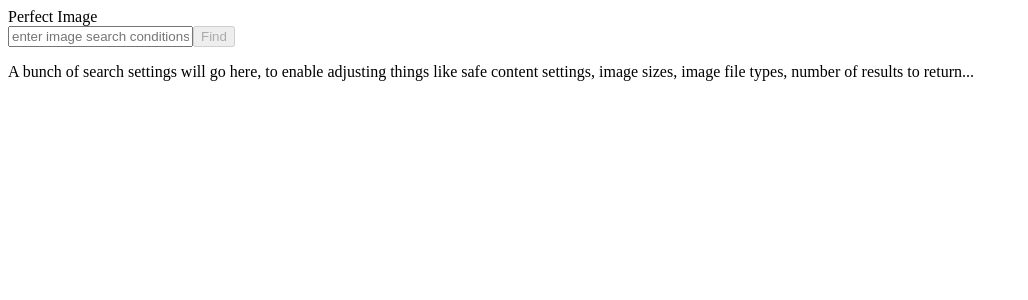
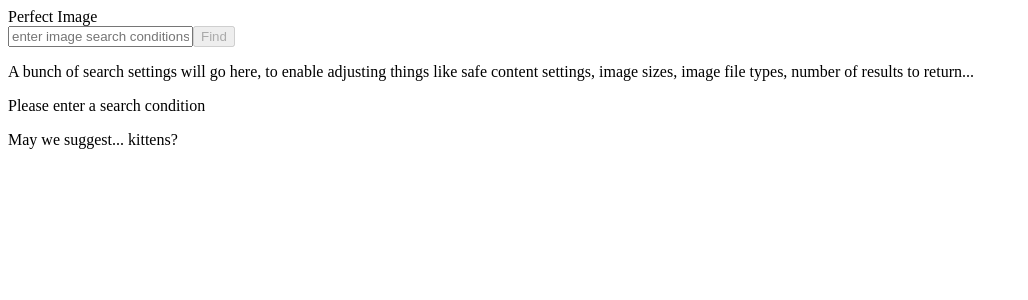
Before and after one commit to MissedMemo/lightbox-cool-school, a React app: page / in a window 1280 px wide. Shown: the top 300 px of the page, without its empty margins (0-1028 px from the left). Built offline with nearby package versions, Linux system fonts and the light colour scheme; the HTML template or start-up script is replaced by a standard one.

Commit message:
display initial user prompt & error messages (empty results set)

```diff
--- a/client/public/style.css
+++ b/client/public/style.css
@@ -136,3 +136,18 @@ body {
   text-align: center;
   background-color: lightblue;
 }
+
+/********************************
+  User Prompt and Error Messages
+*********************************/
+
+.message-area {
+  margin: 15% auto 0 auto;
+  font-size: 32px;
+  font-style: italic;
+  color: lightgray;
+}
+
+.message-area p {
+  margin: 40px;
+}
--- a/client/src/actions/action-creators.js
+++ b/client/src/actions/action-creators.js
@@ -10,10 +10,15 @@ export function getImages( searchTerms ) {
   };
 }
 
-function fakeAjaxRequest() {
+function fakeAjaxRequest( searchTerms ) {
+
   var results = [];
-  for( var i = 0; i < 40; i++ ) {
-    results.push( { caption: `image${ i + 1 }` } );
+
+  if( searchTerms !== 'DEBUG_NO-MATCHES-FOUND' ) {
+    for( var i = 0; i < 40; i++ ) {
+      results.push( { caption: `image${ i + 1 }` } );
+    }
   }
+
   return results;
 }
--- a/client/src/containers/search-results.jsx
+++ b/client/src/containers/search-results.jsx
@@ -11,8 +11,30 @@ class SearchResults extends Component {
     /* Would explicit <ul> & <li> improve performance, due to 'key'? */
   }
 
+  renderMessage( line1, line2 ) {
+    return <div className="message-area">
+      <p className="primary">{ line1 }</p>
+      <p className="secondary">{ line2 }</p>
+    </div>;
+  }
+
   render() {
-    return <div className='results-container'>
+
+    if( !this.props.results ) { // initial, empty state
+      return this.renderMessage(
+        'Please enter a search condition',
+        'May we suggest... kittens?'
+      );
+    }
+
+    else if( this.props.results.length === 0 ) {
+      return this.renderMessage(
+        'Found no results matching those conditions',
+        'May we suggest... gorillas?'
+      );
+    }
+
+    else return <div className='results-container'>
       { this.renderItems( this.props.results ) }
     </div>;
   }
--- a/client/src/reducers/reducer-image-search.js
+++ b/client/src/reducers/reducer-image-search.js
@@ -1,6 +1,6 @@
 import { SEARCH_IMAGES } from '../actions/action-types';
 
-export default function( state = [], action ) {
+export default function( state = null, action ) {
   switch ( action.type ) {
   case SEARCH_IMAGES:
     return action.payload;
```
